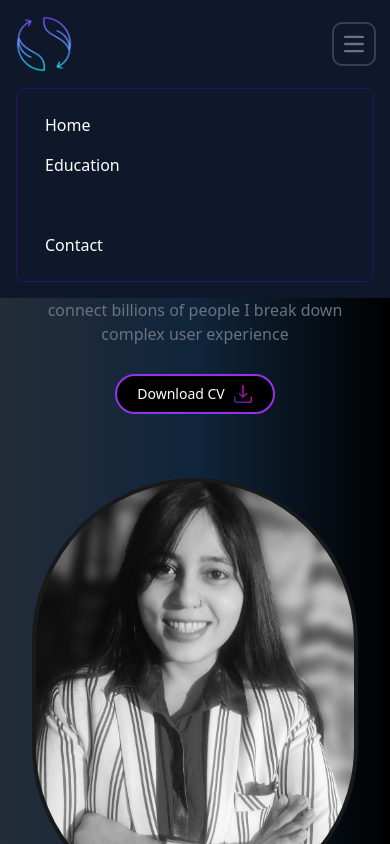
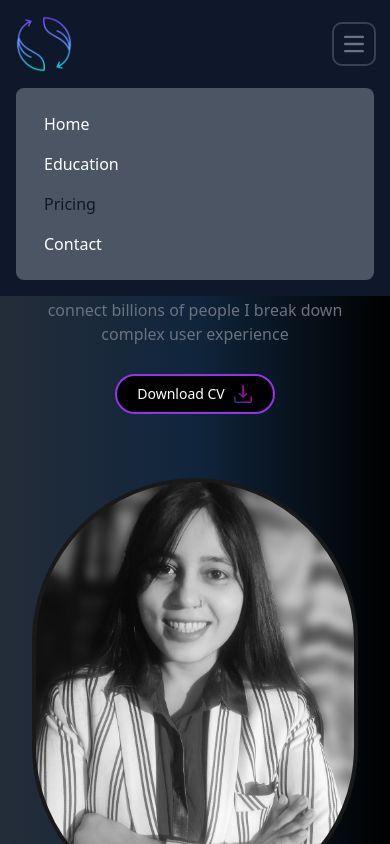
Before and after one commit to theprabhuofficial/myPortfolio, an Angular app: page / in a window 390 px wide. Both pictures are taken after a click on the button "Open main menu". Shown: the top 844 px of the page. Built offline with nearby package versions, Linux system fonts and the light colour scheme.

Commit message:
applygin some css

```diff
--- a/src/app/components/header/header.component.html
+++ b/src/app/components/header/header.component.html
@@ -14,7 +14,7 @@
           </svg>
       </button>
       <div class="hidden w-full md:block md:w-auto" id="navbar-dropdown">
-        <ul class="flex flex-col font-medium p-4 md:p-0 mt-4 border border-violet-950 rounded-lg bg-slate-900 md:space-x-8 rtl:space-x-reverse md:flex-row md:mt-0 md:border-0 md:bg-white dark:bg-gray-800 md:dark:bg-gray-900 dark:border-gray-700">
+        <ul class="flex flex-col font-medium p-4 md:p-0 mt-4 border-l-red-300 border-r-red-300  rounded-lg bg-gray-600 md:space-x-8 rtl:space-x-reverse md:flex-row md:mt-0 md:border-0 md:bg-white dark:bg-gray-600 md:dark:bg-gray-900 dark:border-gray-700">
           <li (click)="setActive('home')">
             <a routerLink="/home"
                [ngClass]="{'active-link': activeLink === 'home'}"
```
